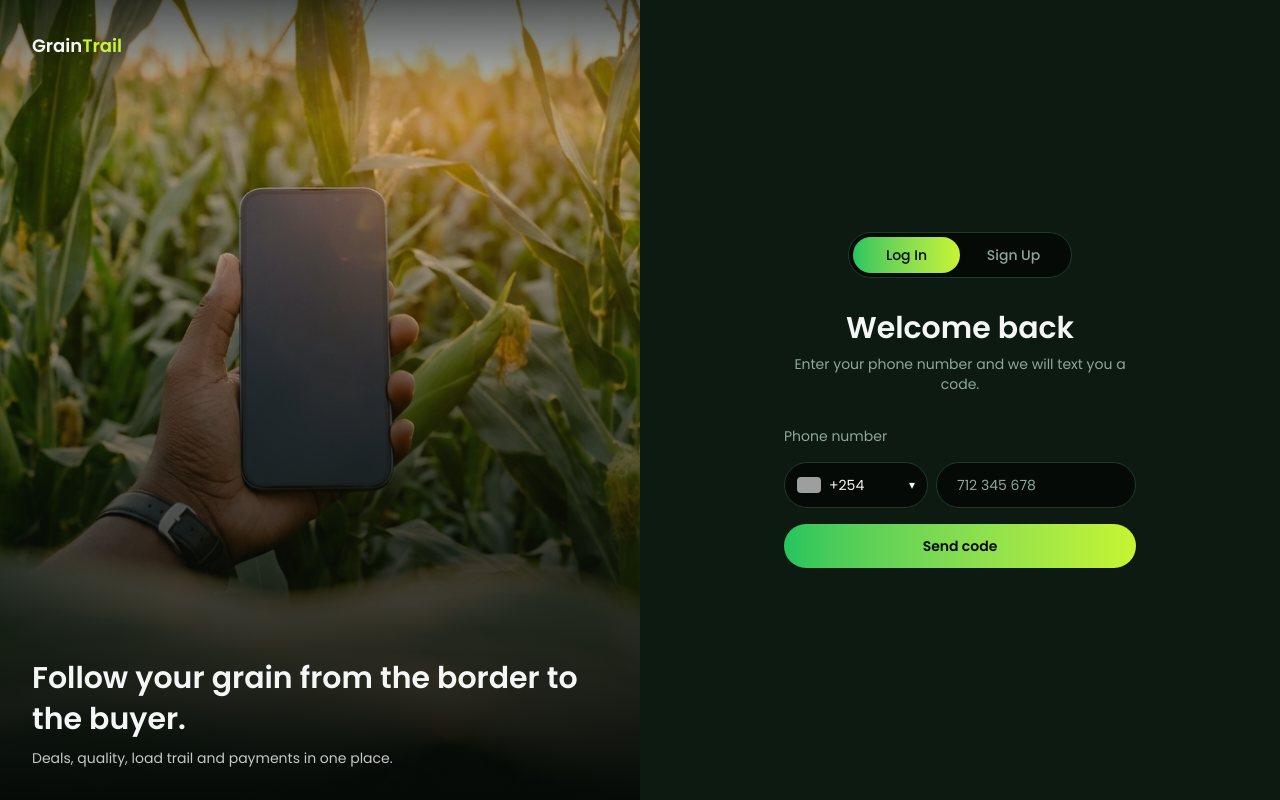
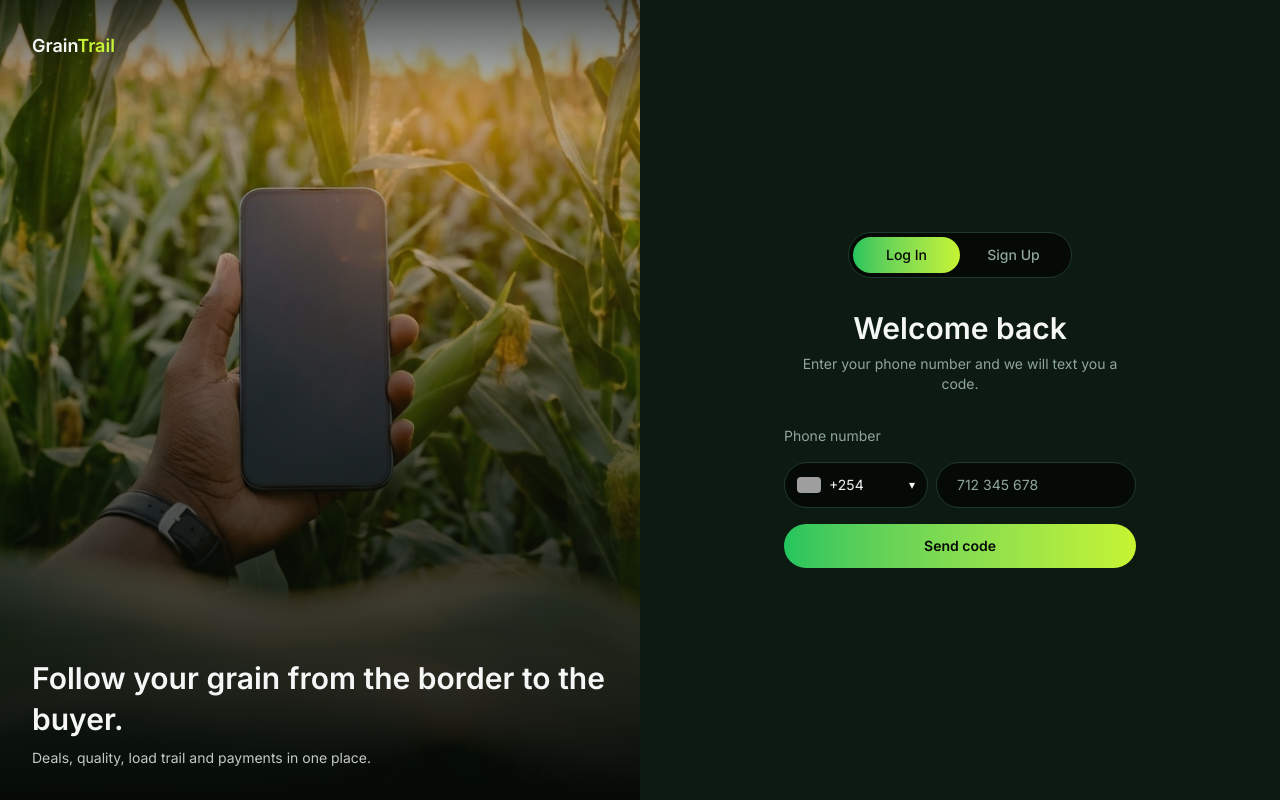
Before and after one commit to IsaacTobiko/GrainTrail, a Next.js app in the folder frontend/: page /auth in a window 1280 px wide. Built offline with nearby package versions, Linux system fonts and the light colour scheme; grey boxes are pictures that could not be loaded.

Commit message:
style: switch fonts to Inter and Plus Jakarta Sans

```diff
--- a/frontend/src/app/globals.css
+++ b/frontend/src/app/globals.css
@@ -21,7 +21,8 @@
 
   --color-danger: #ef4444;
 
-  --font-sans: var(--font-poppins);
+  --font-sans: var(--font-inter);
+  --font-display: var(--font-jakarta);
 }
 
 body {
--- a/frontend/src/app/layout.tsx
+++ b/frontend/src/app/layout.tsx
@@ -1,20 +1,19 @@
 import type { Metadata } from "next";
-
-import { Poppins } from "next/font/google";
-
+import { Inter, Plus_Jakarta_Sans } from "next/font/google";
 import "./globals.css";
 
-const poppins = Poppins({
+const inter = Inter({
   subsets: ["latin"],
+  variable: "--font-inter",
+});
 
-  weight: ["400", "500", "600", "700"],
-
-  variable: "--font-poppins",
+const jakarta = Plus_Jakarta_Sans({
+  subsets: ["latin"],
+  variable: "--font-jakarta",
 });
 
 export const metadata: Metadata = {
   title: "GrainTrail",
-
   description: "Follow your grain from the border to the buyer.",
 };
 
@@ -26,7 +25,7 @@
   return (
     <html lang="en">
       <body
-        className={`${poppins.variable} font-sans antialiased bg-ink text-snow`}
+        className={`${inter.variable} ${jakarta.variable} font-sans antialiased bg-ink text-snow`}
       >
         {children}
       </body>
```
